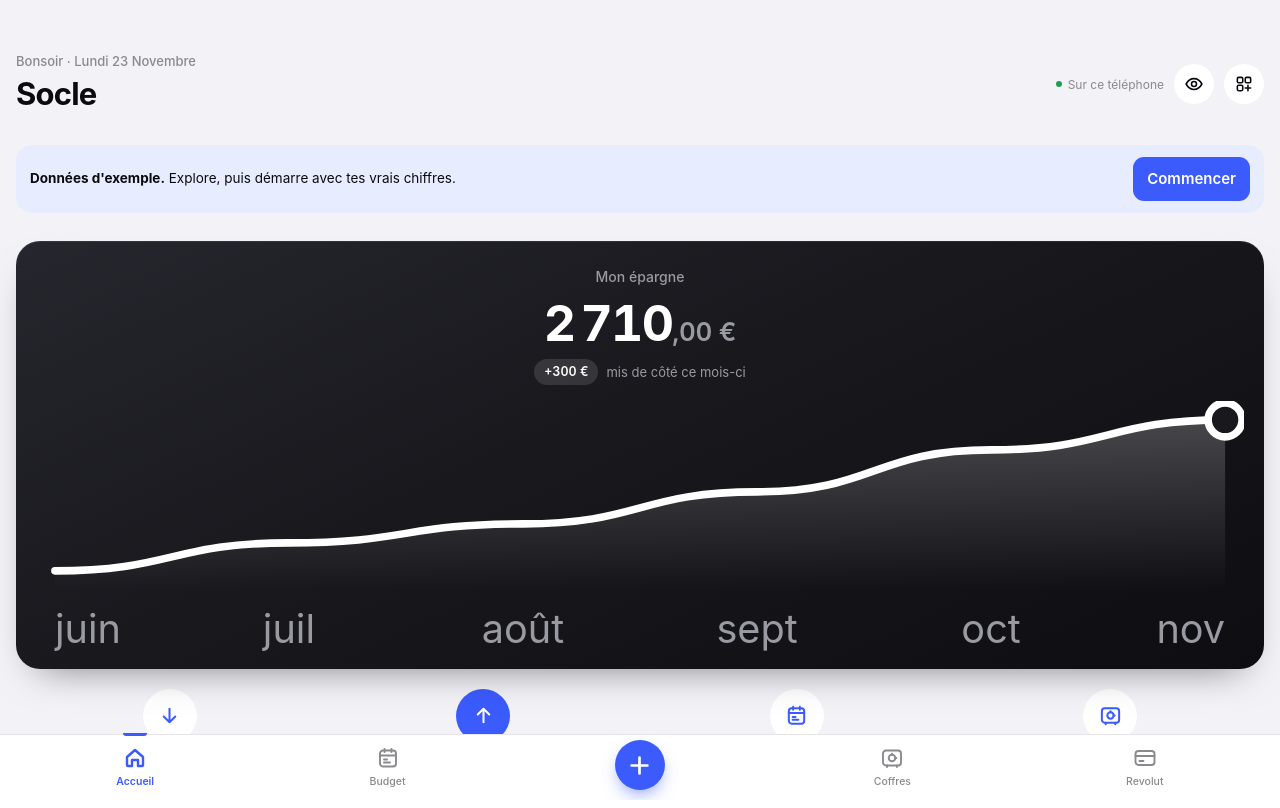
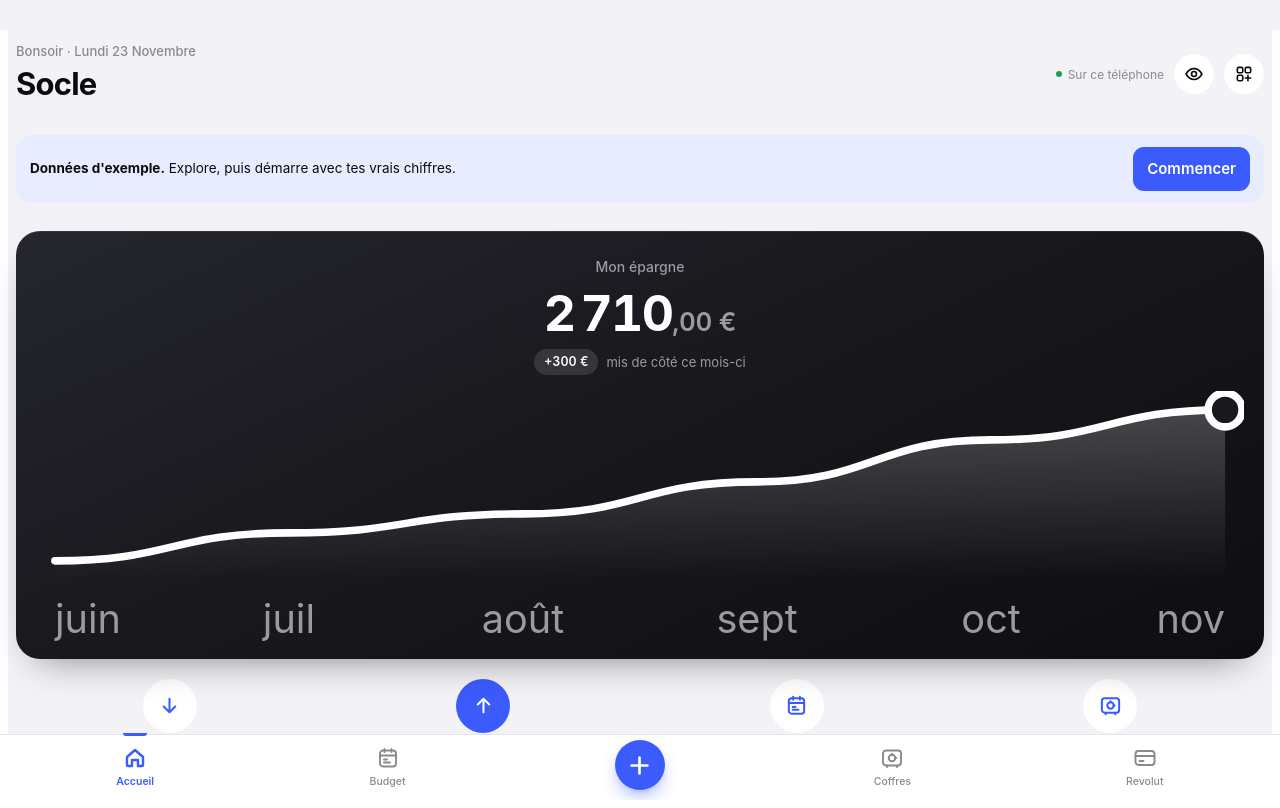
Before and after one commit to eugenemortagne-creator/socle, a plain HTML site: page index.html in a window 1280 px wide. Drawn offline with Linux system fonts and the light colour scheme.

Commit message:
Retire le décalage de la barre, fond du bas assorti
Co-Authored-By: Claude Sonnet 5.5 <noreply@anthropic.com>
Claude-Session: https://claude.ai/code/session_01LKmtrM37gtJUdGqvBHgXMk

```diff
--- a/index.html
+++ b/index.html
@@ -566,7 +566,8 @@ nav.tabs{bottom:var(--lift)!important}
 #scroll{bottom:var(--lift)!important}
 
 /* iOS 26 floute le contenu sous la barre d'état : on empêche tout contenu d'y passer */
-:root{--topcut:calc(env(safe-area-inset-top, 0px) + 40px)}
+:root{--topcut:calc(env(safe-area-inset-top, 0px) + 30px)}
+html{background:var(--surface)}
 body::before{content:"";position:fixed;left:0;right:0;top:0;height:var(--topcut);background:var(--bg);z-index:60;pointer-events:none}
 #scroll{top:var(--topcut)!important;padding-top:6px!important}
 .tabs-in{background:var(--surface)!important;backdrop-filter:none!important;-webkit-backdrop-filter:none!important}
@@ -2046,22 +2047,6 @@ autoRun();
 render(true);
 initCloud();
 
-/* iPhone : recolle la barre du bas au vrai bas de l'écran si le navigateur la laisse flotter */
-(function(){
-  const root = document.documentElement, probe = document.createElement('div');
-  probe.style.cssText = 'position:fixed;left:0;bottom:0;width:1px;height:1px;pointer-events:none;opacity:0';
-  document.body.appendChild(probe);
-  function fix(){
-    try{
-      const sh = Math.max(screen.height, screen.width), vh = Math.round(probe.getBoundingClientRect().bottom);
-      const standalone = navigator.standalone === true || matchMedia('(display-mode: standalone)').matches;
-      const gap = (!standalone || innerHeight < innerWidth) ? 0 : sh - vh;
-      root.style.setProperty('--lift', (gap>0 && gap<140 ? -gap : 0)+'px');
-    }catch(_){}
-  }
-  fix(); addEventListener('resize', fix); addEventListener('orientationchange', fix); addEventListener('pageshow', fix);
-  document.addEventListener('visibilitychange', fix); setTimeout(fix, 500);
-})();
 if ('serviceWorker' in navigator){ let had = !!navigator.serviceWorker.controller; navigator.serviceWorker.addEventListener('controllerchange', ()=>{ if (had) location.reload(); had = true; }); navigator.serviceWorker.register('sw.js').catch(()=>{}); }
 })();
 </script>
--- a/sw.js
+++ b/sw.js
@@ -1,4 +1,4 @@
-const CACHE='socle-v3';
+const CACHE='socle-v4';
 const FILES=['./','./index.html','./manifest.webmanifest','./icon.png'];
 self.addEventListener('install',e=>{e.waitUntil(caches.open(CACHE).then(c=>c.addAll(FILES)));self.skipWaiting();});
 self.addEventListener('activate',e=>{e.waitUntil(caches.keys().then(k=>Promise.all(k.filter(x=>x!==CACHE).map(x=>caches.delete(x)))).then(()=>self.clients.claim()));});
```
